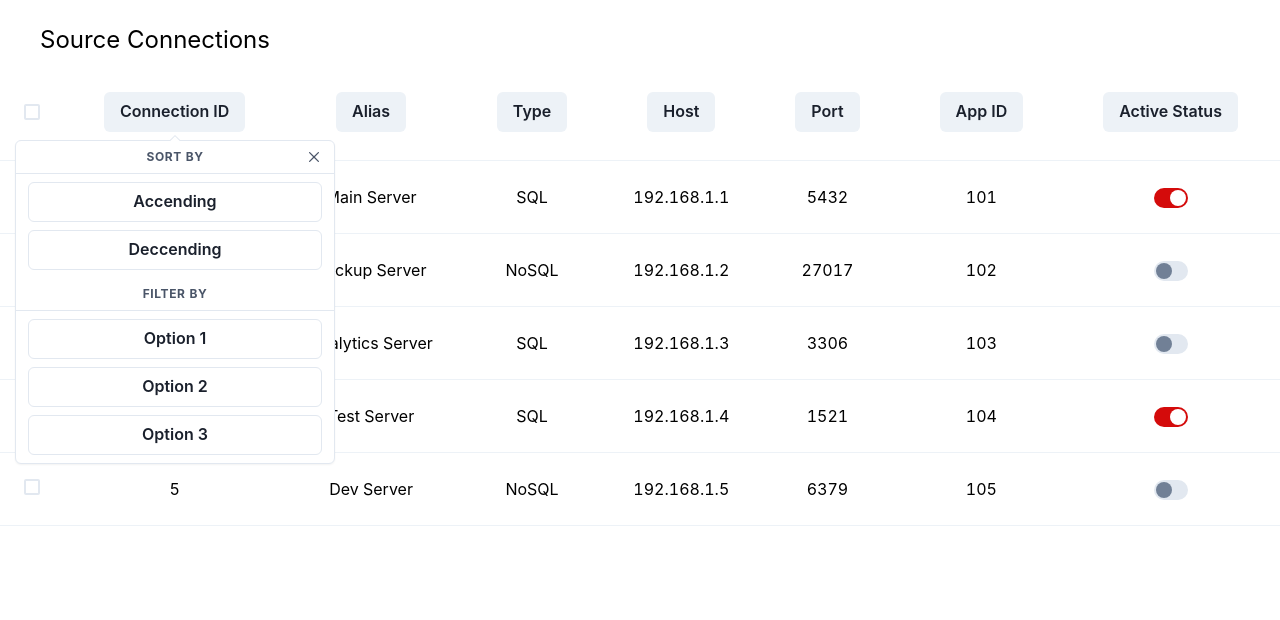
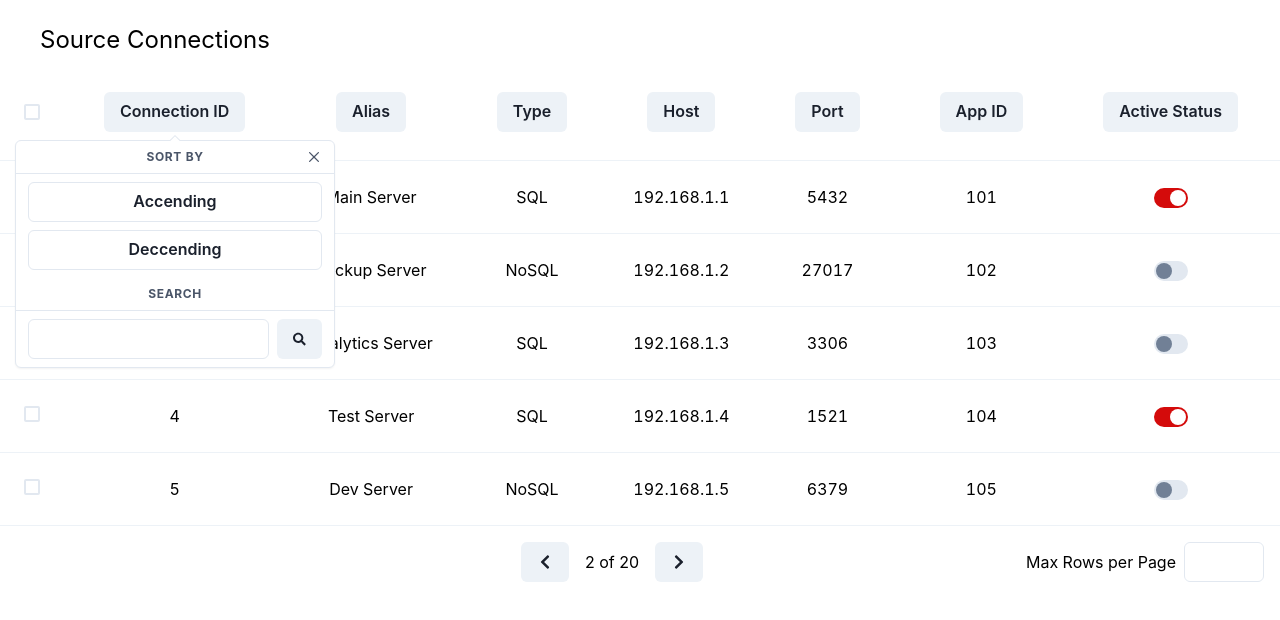
Before and after one commit to GS-naumanijaz/GoSaaS-Reporting-Service, a React (Vite) app: page /product in a window 1280 px wide. Both pictures are taken after a click on the button "Connection ID". Shown: the top 620 px of the page. Built offline with nearby package versions, Linux system fonts and the light colour scheme.

Commit message:
added page buttons

```diff
--- a/src/components/CustomTable.tsx
+++ b/src/components/CustomTable.tsx
@@ -1,8 +1,11 @@
 import {
+  Box,
   Button,
   Checkbox,
+  Flex,
   HStack,
   Input,
+  Spacer,
   Switch,
   Table,
   TableContainer,
@@ -14,7 +17,7 @@ import {
   Tr,
 } from "@chakra-ui/react";
 import { useState } from "react";
-import { FaRegSave } from "react-icons/fa";
+import { FaChevronLeft, FaChevronRight, FaRegSave } from "react-icons/fa";
 import { FaRegTrashCan } from "react-icons/fa6";
 import { TbPencil, TbPencilCancel } from "react-icons/tb";
 import { primaryColor } from "../configs";
@@ -275,6 +278,24 @@ const CustomTable = ({ data }: Props) => {
           </Tbody>
         </Table>
       </TableContainer>
+      <Box margin={4}>
+        <Flex justifyContent="space-between" alignItems="center">
+          <Spacer />
+          <HStack spacing={4} flex="1">
+            <Button>
+              <FaChevronLeft />
+            </Button>
+            <Text>2 of 20</Text>
+            <Button>
+              <FaChevronRight />
+            </Button>
+          </HStack>
+          <HStack>
+            <Text>Max Rows per Page</Text>
+            <Input width={20} />
+          </HStack>
+        </Flex>
+      </Box>
     </>
   );
 };
--- a/src/components/FilterSortPopup.tsx
+++ b/src/components/FilterSortPopup.tsx
@@ -1,6 +1,8 @@
 import {
   Box,
   Button,
+  HStack,
+  Input,
   Popover,
   PopoverArrow,
   PopoverBody,
@@ -10,6 +12,7 @@ import {
   PopoverTrigger,
   Stack,
 } from "@chakra-ui/react";
+import { FaSearch } from "react-icons/fa";
 
 interface Props {
   heading: string;
@@ -32,13 +35,14 @@ const FilterSortPopup = ({ heading }: Props) => {
               <Button variant="outline">Deccending</Button>
             </Stack>
           </PopoverBody>
-          <PopoverHeader>Filter by</PopoverHeader>
+          <PopoverHeader>Search</PopoverHeader>
           <PopoverBody>
-            <Stack spacing={2}>
-              <Button variant="outline">Option 1</Button>
-              <Button variant="outline">Option 2</Button>
-              <Button variant="outline">Option 3</Button>
-            </Stack>
+            <HStack>
+              <Input />
+              <Button>
+                <FaSearch />
+              </Button>
+            </HStack>
           </PopoverBody>
         </PopoverContent>
       </Popover>
```
